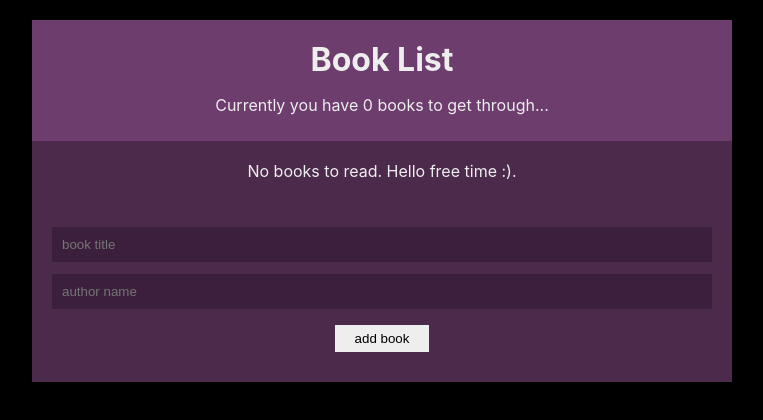
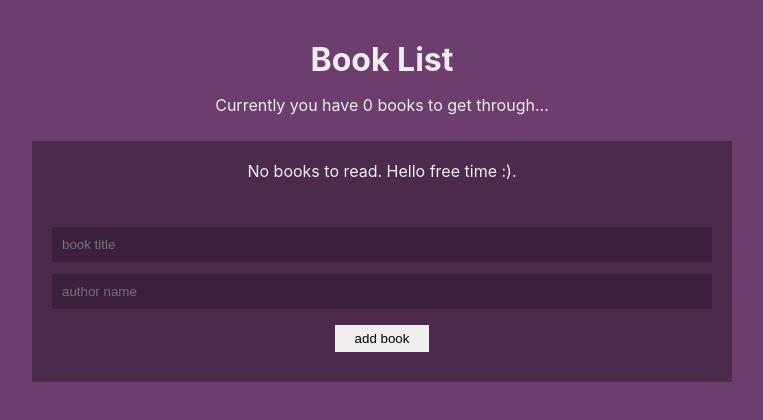
Before and after one commit to aanbari1337/Book-List, a React (Create React App) app: page / in a window 1280 px wide. Shown: the top 420 px of the page, without its empty margins (258-1021 px from the left). Built offline with nearby package versions, Linux system fonts and the light colour scheme.

Commit message:
Update index.css

```diff
--- a/src/index.css
+++ b/src/index.css
@@ -5,8 +5,7 @@ body {
     sans-serif;
   -webkit-font-smoothing: antialiased;
   -moz-osx-font-smoothing: grayscale;
-  /*background: #6d3d6d;*/
-  background: black;
+  background: #6d3d6d;
 }
 .App{
   background: #4c2a4c;
```
